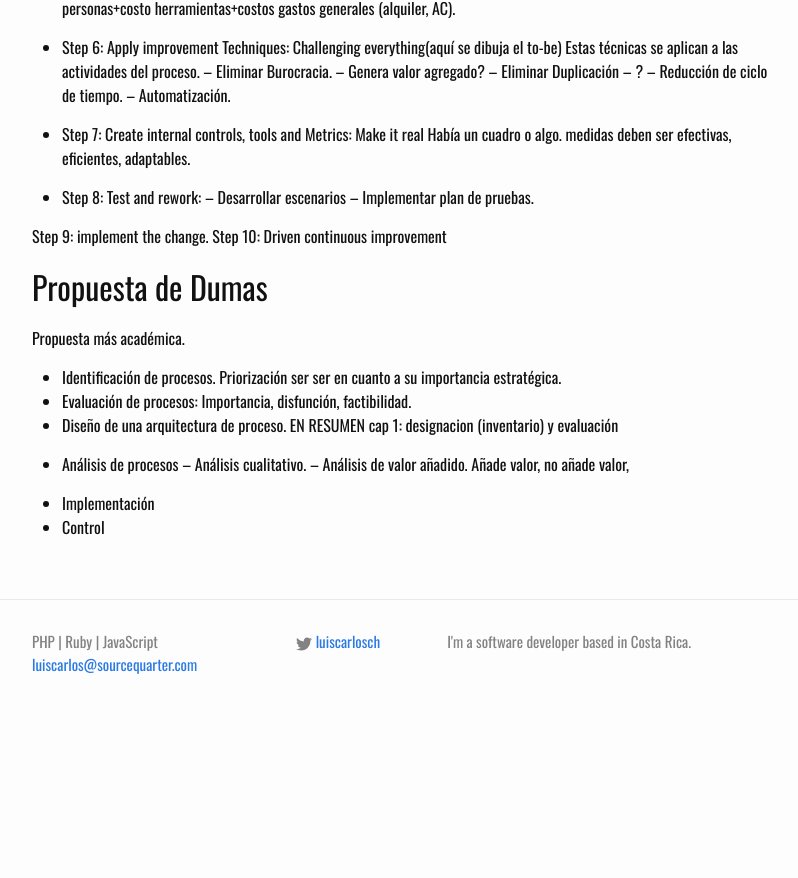
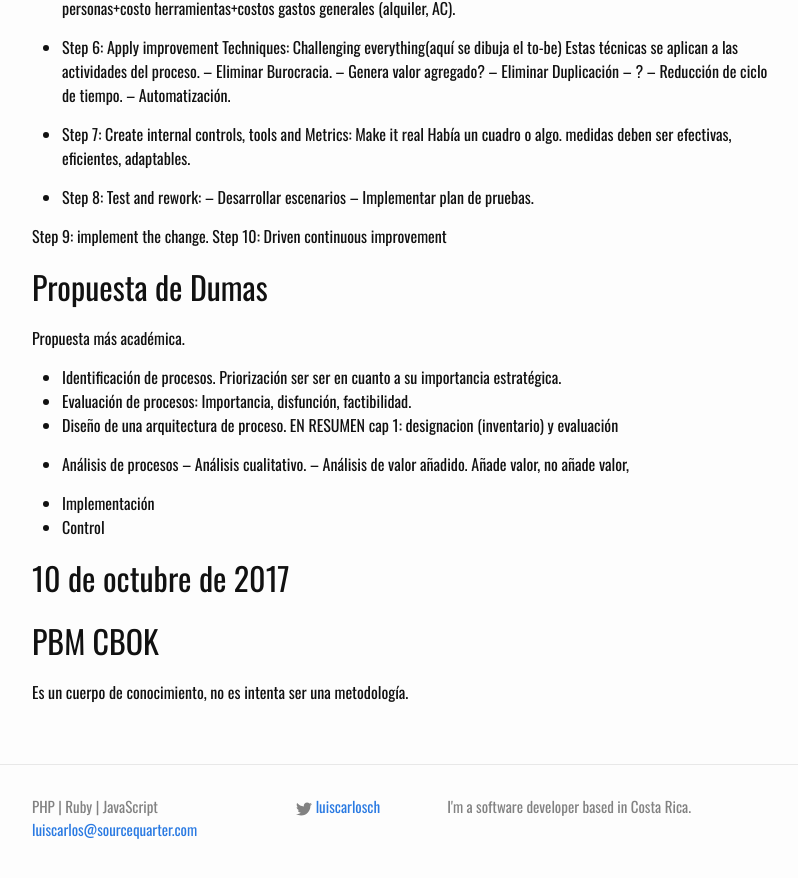
Before and after one commit to lucachaco/sourcequarter-lander, a Jekyll site: the page built from _posts/2017-08-03-bpm.md, in a window 1280 px wide and 900 px high, scrolled down 3528 px. Shown: the top 878 px of the window, without its empty margins (238-1036 px from the left). Built offline with Jekyll 4.4.1, drawn with Linux system fonts in a browser that asks for light colours; our own code applies the rules of GitHub Pages for plain Markdown files; before the commit the page ends 4263 px from its top, so only the background shows below that.

Commit message:
Update 2017-08-03-bpm.md

```diff
--- a/_posts/2017-08-03-bpm.md
+++ b/_posts/2017-08-03-bpm.md
@@ -173,3 +173,7 @@ EN RESUMEN cap 1: designacion (inventario) y evaluación
 
 - Implementación
 - Control
+
+## 10 de octubre de 2017
+## PBM CBOK
+Es un cuerpo de conocimiento, no es intenta ser una metodología.
```
